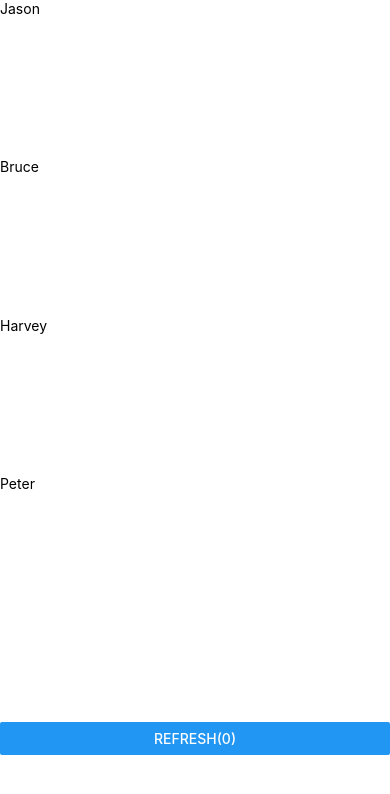
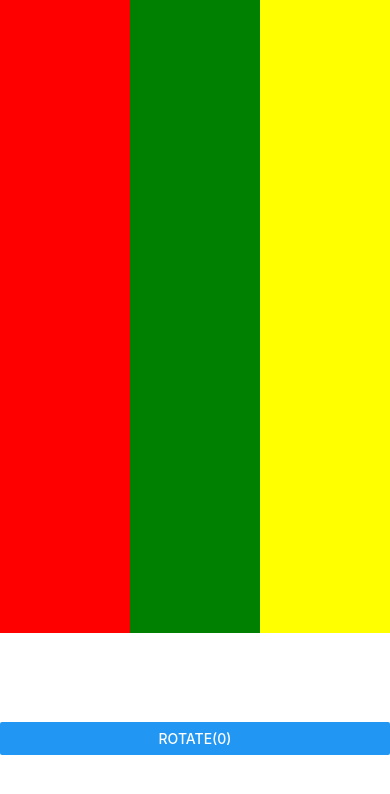
Before and after one commit to raziqali0306/ProjectX, a React Native app: screen / in a window 390 px wide. Shown: the top 794 px of the page. Built offline with nearby package versions, Linux system fonts and the light colour scheme.

Commit message:
made changes in function

```diff
--- a/App.js
+++ b/App.js
@@ -10,43 +10,33 @@ import React, {useState} from 'react';
 import {StyleSheet, View, Button, Text} from 'react-native';
 
 const App: () => React$Node = () => {
-  const [names, setnames] = useState(['Jason', 'Bruce', 'Harvey', 'Peter']);
-  const [count, setcount] = useState(0);
-  const onButtonPress = () => {
-    const temp = [...names];
-    const firstName = temp.shift();
-    temp.push(firstName);
-    setnames(temp);
-    setcount(setCount => (setCount += 1));
-  };
+  const [colors, setColors] = useState(['red', 'green', 'yellow']);
+  const [num, setNum] = useState(0);
   return (
     <View style={styles.mainViewStyle}>
-      <View style={{flex: 3, flexDirection: 'column'}}>
-        <View style={{...styles.sub}}>
-          <Text>{names[0]}</Text>
-        </View>
-        <View style={{...styles.sub}}>
-          <Text>{names[1]}</Text>
-        </View>
-        <View style={{...styles.sub}}>
-          <Text>{names[2]}</Text>
-        </View>
-        <View style={{...styles.sub}}>
-          <Text>{names[3]}</Text>
-        </View>
+      <View style={{flex: 3, flexDirection: 'row'}}>
+        <View style={{...styles.sub_4, backgroundColor: colors[0]}} />
+        <View style={{...styles.sub_4, backgroundColor: colors[1]}} />
+        <View style={{...styles.sub_4, backgroundColor: colors[2]}} />
       </View>
-
-      <View style={styles.sub_4}>
+      <View style={{flex: 1, justifyContent: 'center'}}>
         <Button
-          title={'refresh(' + count + ')'}
-          onPress={onButtonPress}
-          type="clear"
-          size={2}
+          title={'rotate(' + num + ')'}
+          onPress={() => {
+            // num
+            const temp = [...colors];
+            var firstColor = temp.shift();
+            temp.push(firstColor);
+            setColors(temp);
+            // num
+            setNum(x => (x += 1));
+          }}
         />
       </View>
     </View>
   );
 };
+
 // rbgw
 // white - btn
 const styles = StyleSheet.create({
@@ -60,6 +50,7 @@ const styles = StyleSheet.create({
     flex: 1,
     backgroundColor: 'white',
     justifyContent: 'center',
+    alignItems: 'center',
   },
 });
 
```
